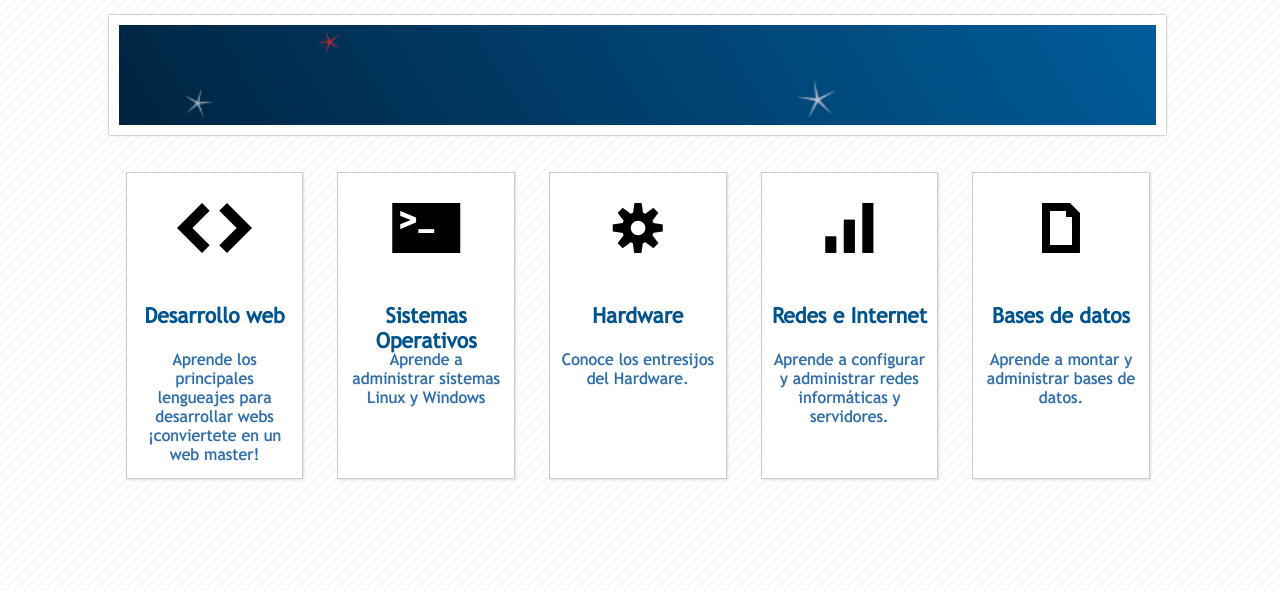
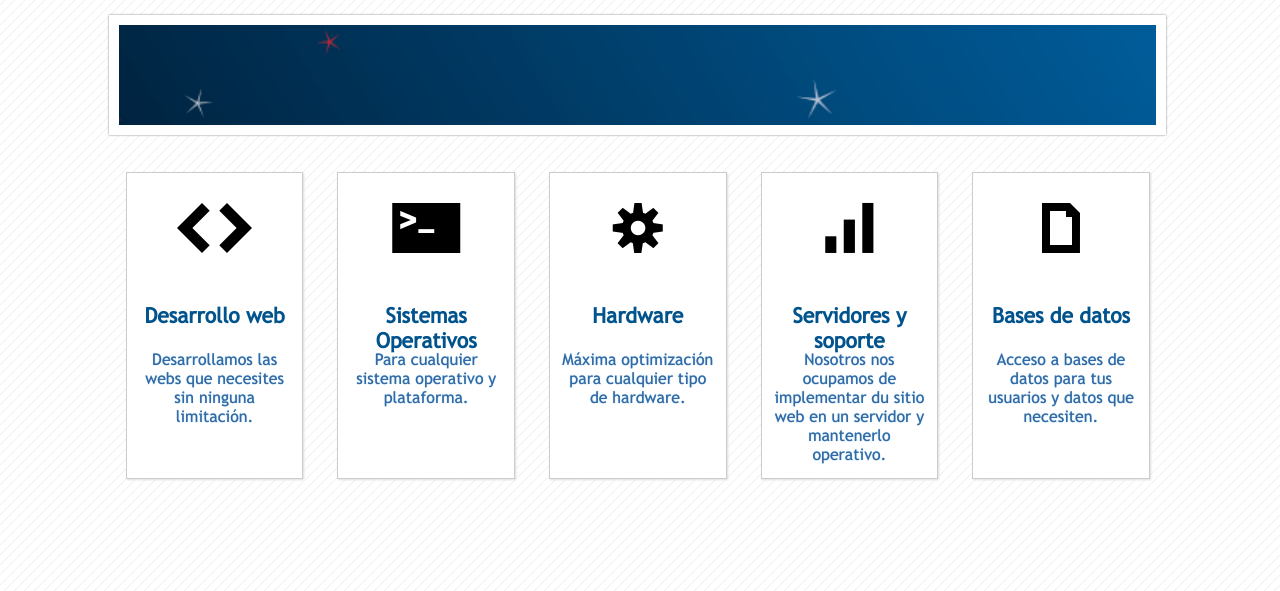
Before and after one commit to TopaciOicapoT/demoLandPage, a plain HTML site: page index.html in a window 1280 px wide. Shown: the part 75-666 px from the top of the page. Drawn offline with Linux system fonts and the light colour scheme.

Commit message:
Cambios en enunciados

```diff
--- a/index.html
+++ b/index.html
@@ -58,7 +58,7 @@
                 <p class="icon">H</p>
                 <h2 class="category">Desarrollo web</h2>
                 <p class="description">
-                    Aprende los principales lengueajes para desarrollar webs ¡conviertete en un web master!
+                    Desarrollamos las webs que necesites sin ninguna limitación.
                 </p>
 
             </div>
@@ -66,7 +66,7 @@
                 <p class="icon">_</p>
                 <h2 class="category">Sistemas Operativos</h2>
                 <p class="description">
-                    Aprende a administrar sistemas Linux y Windows
+                    Para cualquier sistema operativo y plataforma.
                 </p>
 
             </div>
@@ -74,15 +74,15 @@
                 <p class="icon">S</p>
                 <h2 class="category">Hardware</h2>
                 <p class="description">
-                    Conoce los entresijos del Hardware.
+                    Máxima optimización para cualquier tipo de hardware.
                 </p>
 
             </div>
             <div class="card">
                 <p class="icon">u</p>
-                <h2 class="category">Redes e Internet</h2>
+                <h2 class="category">Servidores y soporte</h2>
                 <p class="description">
-                    Aprende a configurar y administrar redes informáticas y servidores.
+                    Nosotros nos ocupamos de implementar du sitio web en un servidor y mantenerlo operativo.
                 </p>
 
             </div>
@@ -90,7 +90,7 @@
                 <p class="icon">a</p>
                 <h2 class="category">Bases de datos</h2>
                 <p class="description">
-                    Aprende a montar y administrar bases de datos.
+                    Acceso a bases de datos para tus usuarios y datos que necesiten.
                 </p>
             </div>
         </div>
```
